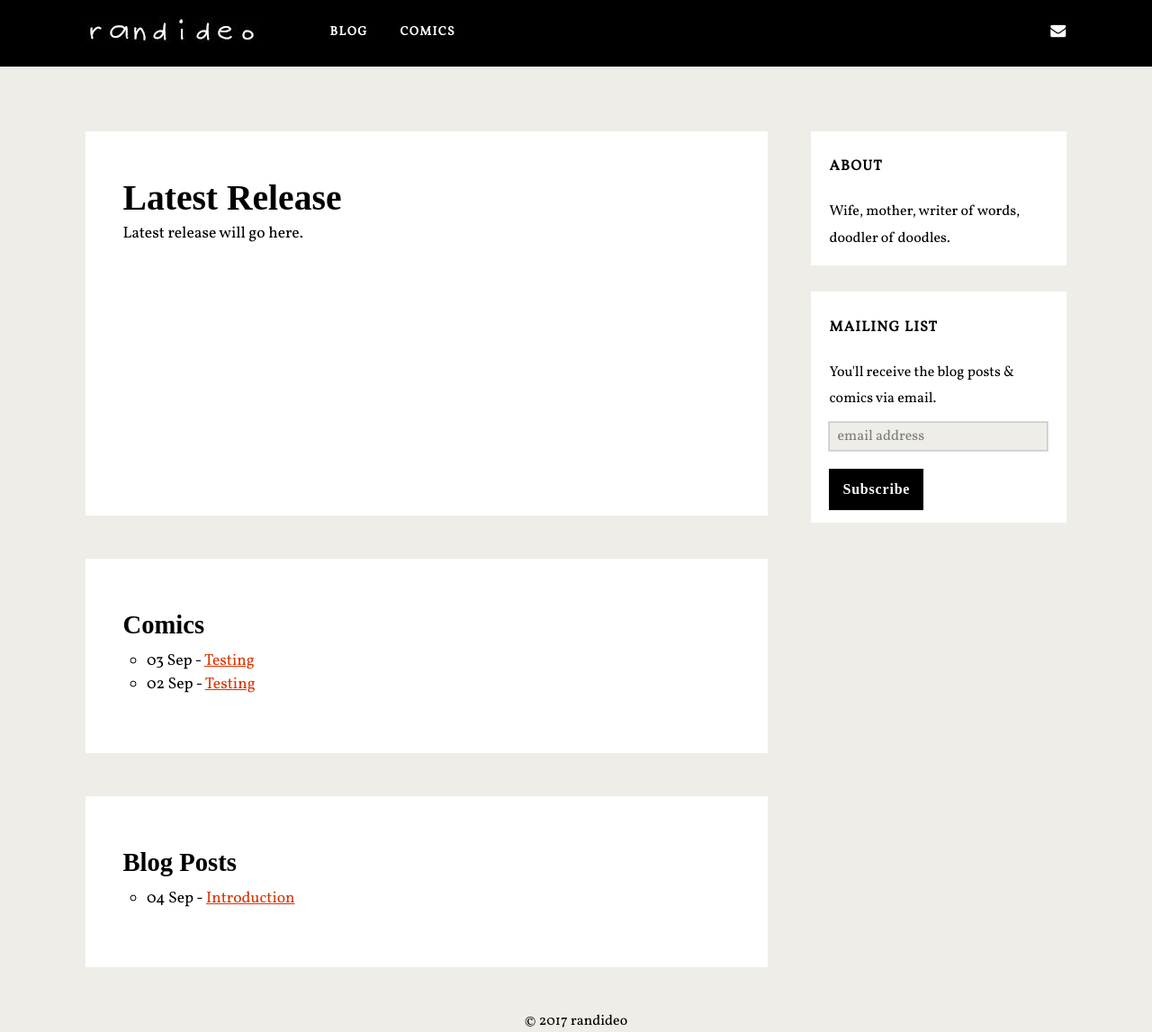
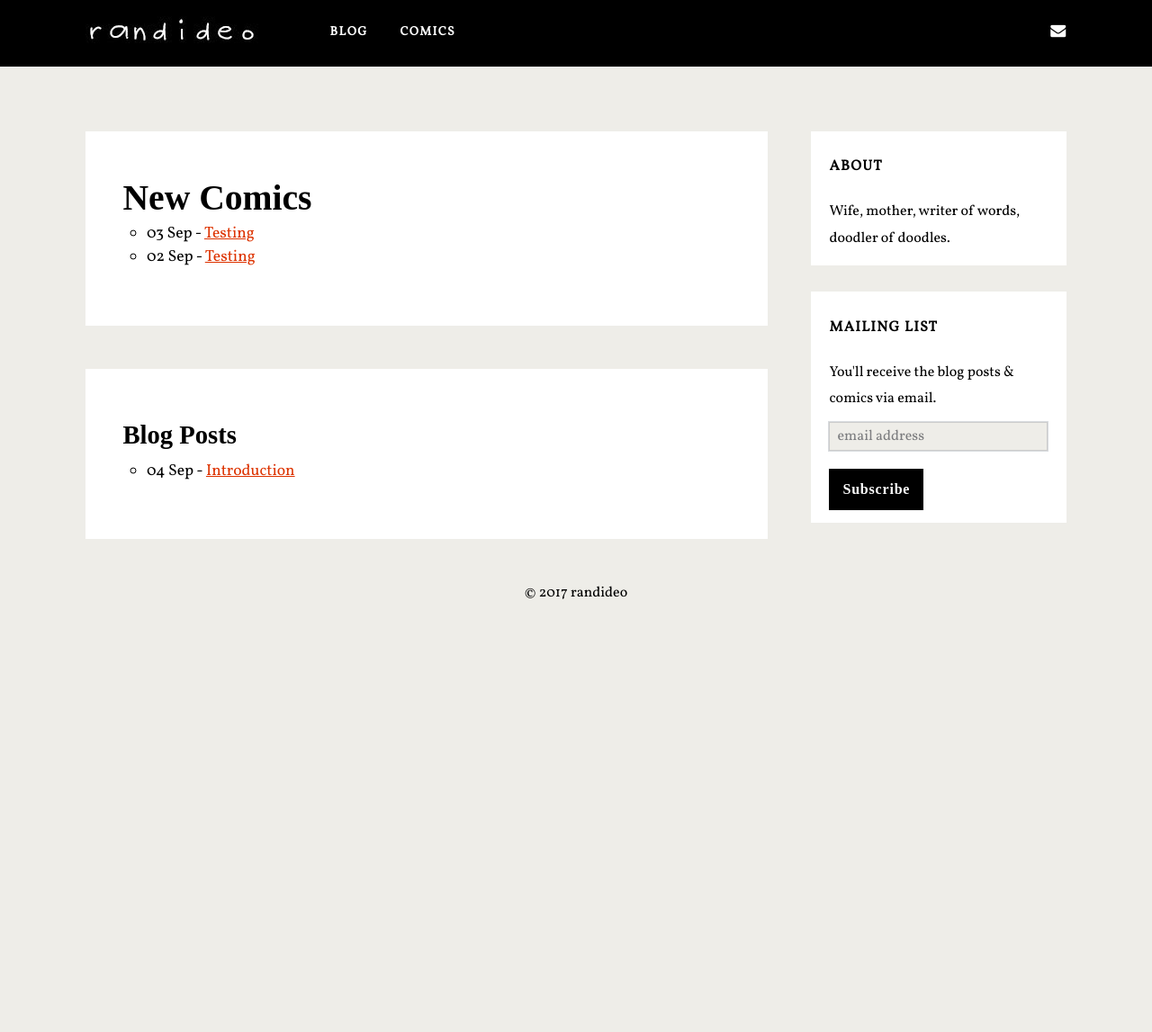
Before and after one commit to randideo/randideo.github.io, a Jekyll site: the page built from backup.html, in a window 1280 px wide. Shown: the whole page at 90% size. Built offline with Jekyll 4.4.1, drawn with Linux system fonts in a browser that asks for light colours; nearby versions of some CDN libraries; some web fonts are replaced; comment, search, counter and statistics services are not loaded; after the commit the page ends 900 px from its top, so only the background shows below that.

Commit message:
Create backup.html

```diff
--- a/backup.html
+++ b/backup.html
@@ -5,16 +5,7 @@ layout: default
  <div class='post-outer'>
 	 <div class='post hentry'>
 		 <div class="entry-content">
-			 <h2>Latest Release</h2>
-	Latest release will go here. <br><br><br><br><br><br><br><br><br><br><br>
-		 </div>
-	 </div>
-</div>
-
- <div class='post-outer'>
-	 <div class='post hentry'>
-		 <div class="entry-content">
-			 <h3>Comics</h3>
+			 <h2>New Comics</h2>
 <ul style="list-style-type: circle;">
 	{% for post in site.categories.Comics limit: 5 %}
 	<li><time>{{ post.date | date:"%d %b" }}</time> - <a href="{{ post.url }}">{{ post.title }}</a></li>
```
